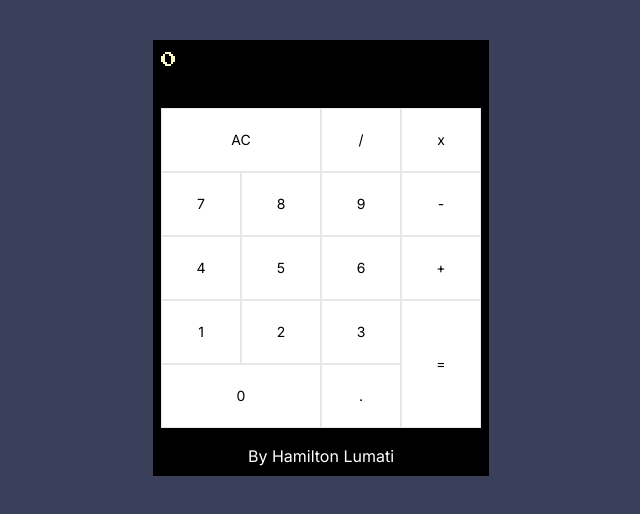
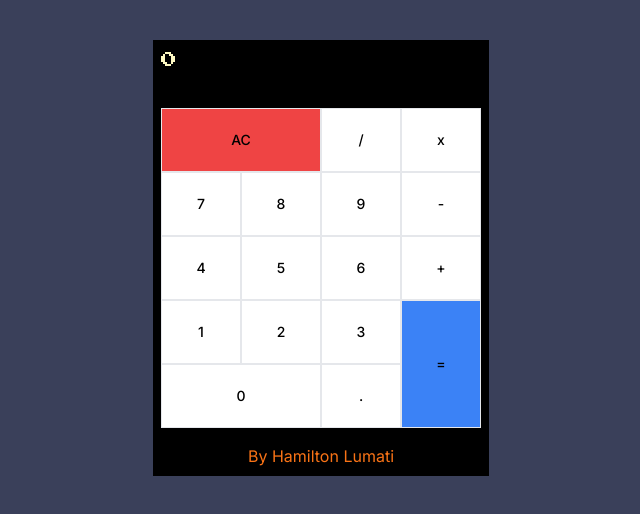
Before and after one commit to hamiltonlumati/calculator, a React (Vite) app: page / in a window 1280 px wide. Shown: the top 514 px of the page, without its empty margins (319-959 px from the left). Built offline with nearby package versions, Linux system fonts and the light colour scheme.

Commit message:
improvement: font weight and keys backgrounds

```diff
--- a/src/layout/screen.tsx
+++ b/src/layout/screen.tsx
@@ -394,28 +394,28 @@ function Screen(){
             </div>
             <div id="keyboard" className="flex flex-wrap text-sm mb-4">
                 <span className="flex flex-wrap w-60">
-                    <button id="clear" className="w-40 h-16 flex-none bg-white align-top border hover:border-black" onClick={() => {dispatch({ type: 'AC' })}}>AC</button>
-                    <button id="divide" className="w-20 h-16 flex-none bg-white align-top border hover:border-black" onClick={() => {dispatch({ type: '/' })}}>/</button>
-                    <button id="seven" className="w-20 h-16 flex-none bg-white align-top border hover:border-black" onClick={() => {dispatch({ type: '7' })}}>7</button>
-                    <button id="eight" className="w-20 h-16 flex-none bg-white align-top border hover:border-black" onClick={() => {dispatch({ type: '8' })}}>8</button>
-                    <button id="nine" className="w-20 h-16 flex-none bg-white align-top border hover:border-black" onClick={() => {dispatch({ type: '9' })}}>9</button>
-                    <button id="four" className="w-20 h-16 flex-none bg-white align-top border hover:border-black" onClick={() => {dispatch({ type: '4' })}}>4</button>
-                    <button id="five" className="w-20 h-16 flex-none bg-white align-top border hover:border-black" onClick={() => {dispatch({ type: '5' })}}>5</button>
-                    <button id="six" className="w-20 h-16 flex-none bg-white align-top border hover:border-black" onClick={() => {dispatch({ type: '6' })}}>6</button>
-                    <button id="one" className="w-20 h-16 flex-none bg-white align-top border hover:border-black" onClick={() => {dispatch({ type: '1' })}}>1</button>
-                    <button id="two" className="w-20 h-16 flex-none bg-white align-top border hover:border-black" onClick={() => {dispatch({ type: '2' })}}>2</button>
-                    <button id="three" className="w-20 h-16 flex-none bg-white align-top border hover:border-black" onClick={() => {dispatch({ type: '3' })}}>3</button>
-                    <button id="zero" className="w-40 h-16 flex-none bg-white align-top border hover:border-black" onClick={() => {dispatch({ type: '0' })}}>0</button>
-                    <button id="decimal" className="w-20 h-16 flex-none bg-white align-top border hover:border-black" onClick={() => {dispatch({ type: '.' })}}>.</button>
+                    <button id="clear" className="font-medium w-40 h-16 flex-none bg-red-500 align-top border hover:border-black" onClick={() => {dispatch({ type: 'AC' })}}>AC</button>
+                    <button id="divide" className="font-medium w-20 h-16 flex-none bg-white align-top border hover:border-black" onClick={() => {dispatch({ type: '/' })}}>/</button>
+                    <button id="seven" className="font-medium w-20 h-16 flex-none bg-white align-top border hover:border-black" onClick={() => {dispatch({ type: '7' })}}>7</button>
+                    <button id="eight" className="font-medium w-20 h-16 flex-none bg-white align-top border hover:border-black" onClick={() => {dispatch({ type: '8' })}}>8</button>
+                    <button id="nine" className="font-medium w-20 h-16 flex-none bg-white align-top border hover:border-black" onClick={() => {dispatch({ type: '9' })}}>9</button>
+                    <button id="four" className="font-medium w-20 h-16 flex-none bg-white align-top border hover:border-black" onClick={() => {dispatch({ type: '4' })}}>4</button>
+                    <button id="five" className="font-medium w-20 h-16 flex-none bg-white align-top border hover:border-black" onClick={() => {dispatch({ type: '5' })}}>5</button>
+                    <button id="six" className="font-medium w-20 h-16 flex-none bg-white align-top border hover:border-black" onClick={() => {dispatch({ type: '6' })}}>6</button>
+                    <button id="one" className="font-medium w-20 h-16 flex-none bg-white align-top border hover:border-black" onClick={() => {dispatch({ type: '1' })}}>1</button>
+                    <button id="two" className="font-medium w-20 h-16 flex-none bg-white align-top border hover:border-black" onClick={() => {dispatch({ type: '2' })}}>2</button>
+                    <button id="three" className="font-medium w-20 h-16 flex-none bg-white align-top border hover:border-black" onClick={() => {dispatch({ type: '3' })}}>3</button>
+                    <button id="zero" className="font-medium w-40 h-16 flex-none bg-white align-top border hover:border-black" onClick={() => {dispatch({ type: '0' })}}>0</button>
+                    <button id="decimal" className="font-medium w-20 h-16 flex-none bg-white align-top border hover:border-black" onClick={() => {dispatch({ type: '.' })}}>.</button>
                 </span>
                 <span className="flex flex-col w-20 flex-wrap">
-                    <button id="multiply" className="block w-20 h-16 flex-none bg-white align-top border hover:border-black" onClick={() => {dispatch({ type: '*' })}}>x</button>
-                    <button id="subtract" className="block w-20 h-16 flex-none bg-white align-top border hover:border-black" onClick={() => {dispatch({ type: '-' })}}>-</button>
-                    <button id="add" className="block w-20 h-16 flex-none bg-white align-top border hover:border-black" onClick={() => {dispatch({ type: '+' })}}>+</button>
-                    <button id="equals" className="block w-20 h-32 flex-none bg-white align-top border hover:border-black" onClick={() => {dispatch({ type: '=' })}}>=</button>
+                    <button id="multiply" className="font-medium block w-20 h-16 flex-none bg-white align-top border hover:border-black" onClick={() => {dispatch({ type: '*' })}}>x</button>
+                    <button id="subtract" className="font-medium block w-20 h-16 flex-none bg-white align-top border hover:border-black" onClick={() => {dispatch({ type: '-' })}}>-</button>
+                    <button id="add" className="font-medium block w-20 h-16 flex-none bg-white align-top border hover:border-black" onClick={() => {dispatch({ type: '+' })}}>+</button>
+                    <button id="equals" className="font-medium block w-20 h-32 flex-none bg-blue-500 align-top border hover:border-black" onClick={() => {dispatch({ type: '=' })}}>=</button>
                 </span>
             </div>
-            <div className="text-white text-center mt-3">By Hamilton Lumati</div>
+            <div className="text-white text-center mt-3"><a className="text-orange-500" href="https://github.com/hamiltonlumati">By Hamilton Lumati</a></div>
         </div>
     )
 }
```
